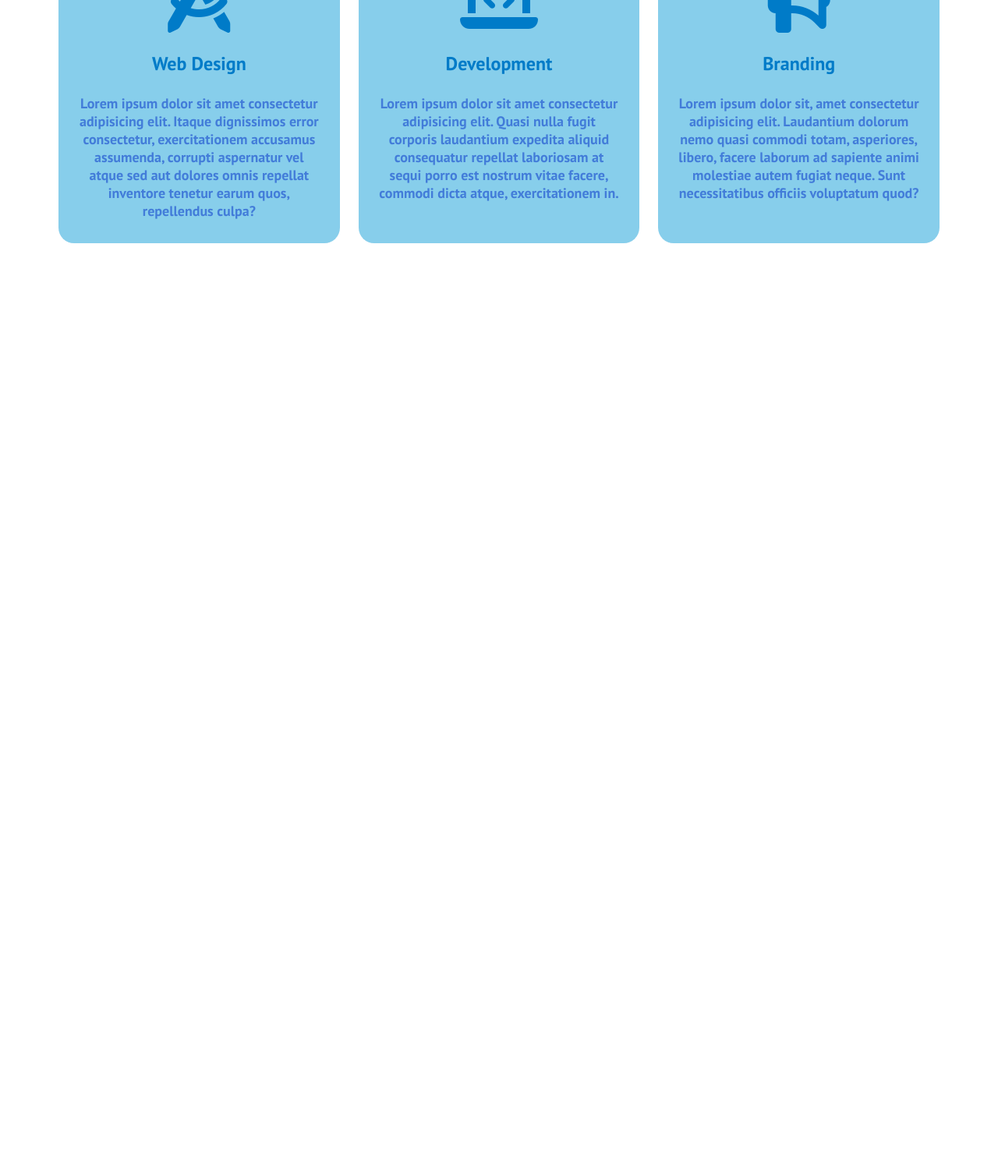
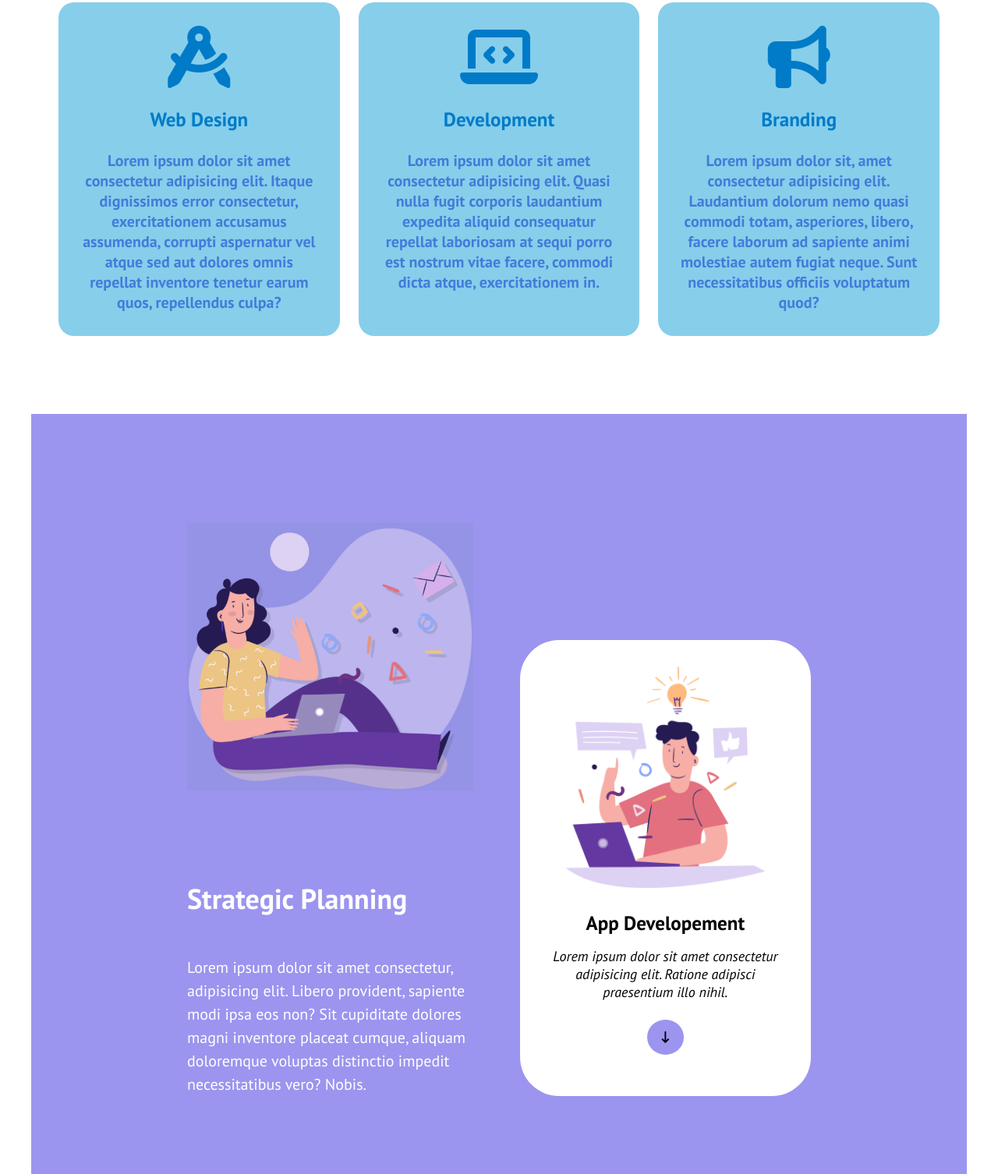
Before and after one commit to GiuseppeTrp/htmlcss-responsive-layout, a plain HTML site: page index.html in a window 1280 px wide. Shown: the part 579-2085 px from the top of the page at 78% size. Before the commit the page ends 991 px from the top, so only its background shows below. Drawn offline with Linux system fonts and the light colour scheme.

Commit message:
add purple section

```diff
--- a/css/style.css
+++ b/css/style.css
@@ -102,19 +102,19 @@ header .container ul li a{
 }
 
 .schema .container .card p {
-    font-size: 1.125rem;
+    font-size: 20px;
 
 }
 
 .schema .container .card i {
     color: rgb(0, 123, 200);
-    font-size: 5rem;
+    font-size: 80px;
     padding-bottom: 24px;
 }
 
 .schema .container .card h2 {
     color: rgb(0, 123, 200);
-    font-size: 1.5rem;
+    font-size: 25px;
     margin-bottom: 24px;
 }
 
@@ -162,3 +162,75 @@ header .container ul li a{
     padding-bottom: 0 ;
     width: 50%;
 }
+
+
+
+
+
+
+
+/* purple */
+
+.purple .container {
+    padding: 100px 200px;
+    gap: 60px;
+    background-color:  rgb(155, 149, 239);
+}
+
+.purple .container .card {
+    width: 50%;
+    flex-direction: column;
+}
+
+.purple .container .card.left {
+    color: white;
+
+}
+
+.purple .container .card.left img {
+    padding-bottom:  115px;
+    padding-top:40px;
+}
+
+.purple .container .card.left p {
+    font-size: 20px;
+    line-height: 30px;
+}
+
+.purple .container .card.left h2 {
+    font-size: 36px;
+    padding-bottom: 50px;
+}
+
+.purple .container .card.right {
+    background-color: white;
+    border-radius: 50px;
+    margin-top: 190px;
+    text-align: center;
+    padding: 30px 40px 25px;
+    align-items: center;
+}
+
+.purple .container .card.right h3 {
+    font-size:25px;
+
+}
+
+.purple .container .card.right p {
+    margin-top: 15px;
+    font-size: 18px;
+    font-style: italic;
+}
+
+.purple .container .card.right img {
+
+    padding-bottom: 24px;
+}
+
+.purple .container .card.right i {
+    margin-top: 24px;
+    font-size: 15px;
+    padding: 15px 18px;
+    background-color:  rgb(155, 149, 239);
+    border-radius: 50%;
+}
--- a/index.html
+++ b/index.html
@@ -29,20 +29,11 @@
         <li><button class="btn">Get Started</button></li>
       </ul>
     </header>
-
-
     <main>
 
     <!-- Schema -->
     <section class="schema flex">
-
-
       <div class="container flex row">
-
-
-
-
-
         <div class="card flex">
           <div class="card left">
             <h2>Get a demo application</h2>
@@ -53,7 +44,6 @@
           <div class="card right flex">
             <img src="img/phone.png" alt="phone">
           </div>
-
         </div>
         <div class="card"  id="second">
           <i class="fa-solid fa-file-code"></i>
@@ -61,10 +51,6 @@
           <p>Lorem ipsum dolor sit amet consectetur adipisicing elit. Molestiae officia error temporibus voluptatem fugit odit ipsam laboriosam amet aut eum obcaecati, libero quisquam eligendi culpa consequatur maxime sunt a architecto?
           </p>
         </div>
-
-
-
-
         <div class="card" >
           <i class="fa-solid fa-compass-drafting"></i>
           <h2>Web Design</h2>
@@ -83,14 +69,32 @@
           <p>Lorem ipsum dolor sit, amet consectetur adipisicing elit. Laudantium dolorum nemo quasi commodi totam, asperiores, libero, facere laborum ad sapiente animi molestiae autem fugiat neque. Sunt necessitatibus officiis voluptatum quod?
           </p>
         </div>
+      </div>
+    </section>
+
+    <!-- fine schema -->
 
 
+    <!-- purple -->
+    <section class="purple">
+      <div class="container flex">
+        <div class="card left flex">
+          <img src="img/planning1.png" alt="picture">
+          <h2>Strategic Planning</h2>
+          <p>
+            Lorem ipsum dolor sit amet consectetur, adipisicing elit. Libero provident, sapiente modi ipsa eos non? Sit cupiditate dolores magni inventore placeat cumque, aliquam doloremque voluptas distinctio impedit necessitatibus vero? Nobis.
+          </p>
         </div>
-
-
+        <div class="card right flex">
+          <img src="img/planning2.png" alt="picture">
+          <h3>App Developement</h3>
+          <p>Lorem ipsum dolor sit amet consectetur adipisicing elit. Ratione adipisci praesentium illo nihil.
+          </p>
+          <button class="btn"><i class="fa-solid fa-arrow-down-long"></i></button>
+        </div>
+      </div>
     </section>
-
-
-
   </body>
 </html>
+
+<!-- fine purple -->
```
Lines whose indentation alone changed are shown as unchanged.
